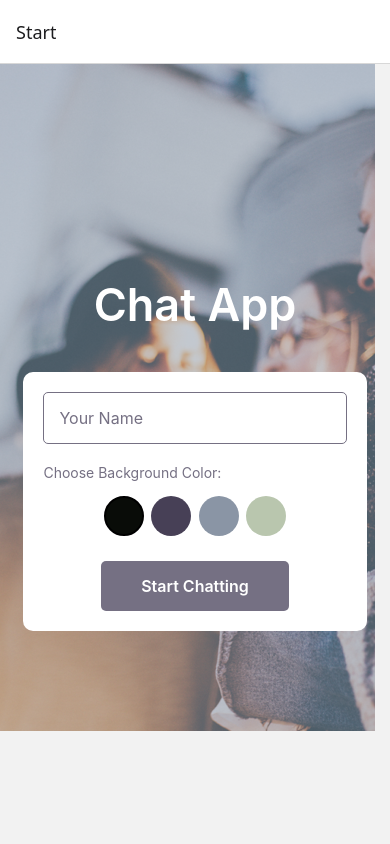
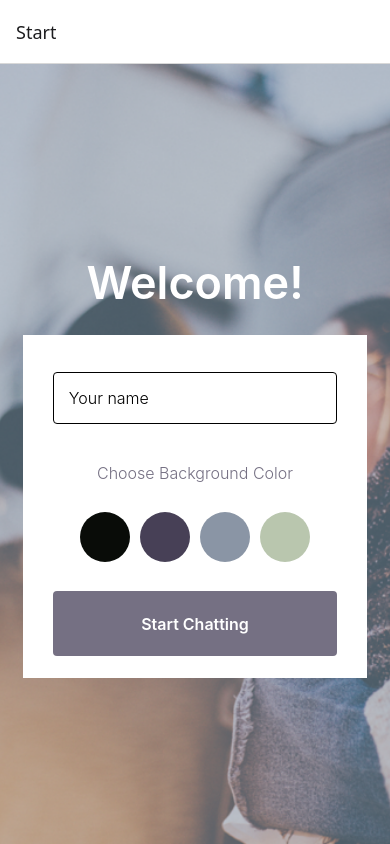
Before and after one commit to active-ugly-jumpers/chat-app, a React Native app: screen /Start in a window 390 px wide. Built offline with nearby package versions, Linux system fonts and the light colour scheme.

Commit message:
Real-Time Messaging & Firebase/Firestore Set Up

```diff
--- a/App.js
+++ b/App.js
@@ -1,24 +1,53 @@
-// App.js
-import React from "react";
-import { NavigationContainer } from "@react-navigation/native";
-import { createNativeStackNavigator } from "@react-navigation/native-stack";
+import { StyleSheet, Text, View } from 'react-native';
+// Import the screens we want to navigate
+import Start from './components/Start';
+import Chat from './components/Chat';
+import { NavigationContainer } from '@react-navigation/native';
+import { createNativeStackNavigator } from '@react-navigation/native-stack';
+import { initializeApp } from 'firebase/app';
+import { getFirestore } from 'firebase/firestore';
+import { LogBox } from 'react-native';
+LogBox.ignoreLogs(["AsyncStorage has been extracted from"]);
 
-// import screens
-import Start from "./components/Start";
-import Chat from "./components/Chat";
-
-// create stack navigator
+// Create the navigator
 const Stack = createNativeStackNavigator();
 
+// The app's main Chat component that renders the chat UI
 const App = () => {
+  const firebaseConfig = {
+    apiKey: "AIzaSyBnOcbLwO-fTmEVtDdh2dV-qS-HIqoYNgc",
+    authDomain: "chat-app-93611.firebaseapp.com",
+    projectId: "chat-app-93611",
+    storageBucket: "chat-app-93611.firebasestorage.app",
+    messagingSenderId: "57990901026",
+    appId: "1:57990901026:web:8098e237eed28cf547897b"
+  };
+
+  // Initialize Firebase
+  const app = initializeApp(firebaseConfig);
+
+  // Initialize Cloud Firestore and get a reference to the service
+  const db = getFirestore(app);
+
   return (
     <NavigationContainer>
       <Stack.Navigator initialRouteName="Start">
         <Stack.Screen name="Start" component={Start} />
-        <Stack.Screen name="Chat" component={Chat} />
+        <Stack.Screen name="Chat">
+          {(props) => <Chat db={db} {...props} />}
+        </Stack.Screen>
       </Stack.Navigator>
     </NavigationContainer>
   );
 };
 
+const styles = StyleSheet.create({
+  container: {
+    flex: 1,
+    backgroundColor: '#fff',
+    alignItems: 'center',
+    justifyContent: 'center',
+  },
+});
+
 export default App;
--- a/components/Chat.js
+++ b/components/Chat.js
@@ -1,55 +1,83 @@
+import { useEffect, useState } from 'react';
+import {
+  StyleSheet,
+  View,
+  Text,
+  Platform,
+  KeyboardAvoidingView,
+} from 'react-native';
+import { Bubble, GiftedChat } from 'react-native-gifted-chat';
+import {
+  collection,
+  getDocs,
+  addDoc,
+  onSnapshot,
+  query,
+  orderBy,
+} from 'firebase/firestore';
 
-import React, { useEffect } from "react";
-import { View, Text, StyleSheet, Platform, KeyboardAvoidingView } from "react-native";
-import { GiftedChat } from "react-native-gifted-chat";
+const Chat = ({ route, navigation, db }) => {
+  const { name, background, userID } = route.params;
+  const [messages, setMessages] = useState([]);
 
-
-// Chat component receives navigation and route props
-const Chat = ({ route, navigation }) => {
-  const { name, bgColor } = route.params;
-  // State to hold chat messages
-  const [messages, setMessages] = React.useState([]);
-
-
-  // useEffect to set initial messages when component mounts
+  // Effect hook to set navigation title
   useEffect(() => {
-    setMessages([
-      {
-        _id: 1,
-        text: `Welcome to the chat, ${name || "Guest"}!`, // Personalized welcome message
-        createdAt: new Date(),
-        user: {
-          _id: 2,
-          name: "Chat Bot",
-          avatar: "https://placeimg.com/140/140/any", // Bot avatar image
-        },
-      },
-      {
-        _id: 2,
-        text: "This is a system message.", // Example system message
-        createdAt: new Date(),
-        system: true,
-      },
-    ]);
+    navigation.setOptions({ title: name });
   }, []);
 
+  // Effect hook for messages
+  useEffect(() => {
+    const q = query(collection(db, 'messages'), orderBy('createdAt', 'desc'));
 
-  // useEffect to set the navigation bar title to the user's name or 'Chat'
-  useEffect(() => {
-    navigation.setOptions({ title: name || "Chat" });
-  }, [navigation, name]);
+    const unsubMessages = onSnapshot(q, (documentsSnapshot) => {
+      let newMessages = [];
+      documentsSnapshot.forEach((doc) => {
+        newMessages.push({
+          id: doc.id,
+          ...doc.data(),
+          createdAt: new Date(doc.data().createdAt.toMillis()),
+        });
+      });
+      setMessages(newMessages);
+    });
 
+    // Clean up code
+    return () => {
+      if (unsubMessages) unsubMessages();
+    };
+  }, []);
 
-  // Render the GiftedChat component with messages and send handler
+  // Function to handle sending messages
+  const onSend = (newMessages) => {
+    addDoc(collection(db, 'messages'), newMessages[0]);
+  };
+
+  // Function to handle chat bubble styling
+  const renderBubble = (props) => {
+    return (
+      <Bubble
+        {...props}
+        wrapperStyle={{
+          right: {
+            backgroundColor: '#000',
+          },
+          left: {
+            backgroundColor: '#FFF',
+          },
+        }}
+      />
+    );
+  };
+
   return (
-    <View style={{ flex: 1 }}>
+    <View style={[styles.container, { backgroundColor: background }]}>
       <GiftedChat
         messages={messages}
-        onSend={(newMessages) =>
-          setMessages((prev) => GiftedChat.append(prev, newMessages))
-        }
-        user={{ _id: 1 }}
+        renderBubble={renderBubble}
+        onSend={(messages) => onSend(messages)}
+        user={{ _id: userID, name: name }}
       />
+      {/* Fixes a device-specific blocked keyboard problem */}
       {Platform.OS === 'android' ? (
         <KeyboardAvoidingView behavior="height" />
       ) : (
@@ -59,20 +87,10 @@ const Chat = ({ route, navigation }) => {
   );
 };
 
-
-// Styles for potential container and text
 const styles = StyleSheet.create({
   container: {
     flex: 1,
-    justifyContent: "center",
-    alignItems: "center",
-  },
-  text: {
-    color: "#fff",
-    fontSize: 18,
   },
 });
 
-
-// Export the Chat component as default
 export default Chat;
--- a/components/Start.js
+++ b/components/Start.js
@@ -1,172 +1,158 @@
-import React, { useState } from "react";
+import { useState } from 'react';
 import {
+  StyleSheet,
   View,
   Text,
+  Button,
   TextInput,
+  ImageBackground,
   TouchableOpacity,
-  StyleSheet,
-  ImageBackground,
   Platform,
   KeyboardAvoidingView,
-} from "react-native";
+  Alert,
+} from 'react-native';
+import { getAuth, signInAnonymously } from 'firebase/auth';
 
-const backgroundImage = require("../assets/Background Image.png");
+const Start = ({ navigation }) => {
+  const auth = getAuth();
+  const [name, setName] = useState('');
+  const [background, setBackground] = useState('');
+  const colors = ['#090C08', '#474056', '#8A95A5', '#B9C6AE'];
 
-// Define available background colors
-const colors = ["#090C08", "#474056", "#8A95A5", "#B9C6AE"];
-
-// Start screen component
-const Start = ({ navigation }) => {
-  // State for user's name input
-  const [name, setName] = useState("");
-  // State for selected background color
-  const [bgColor, setBgColor] = useState(colors[0]);
+  const signInUser = () => {
+    signInAnonymously(auth)
+      .then((result) => {
+        navigation.navigate('Chat', {
+          userID: result.user.uid,
+          name: name,
+          background: background,
+        });
+        Alert.alert('Signed in Successfully!');
+      })
+      .catch((error) => {
+        Alert.alert('Unable to sign in, try again later.');
+      });
+  };
 
   return (
-    <ImageBackground source={backgroundImage} style={styles.background}>
-      <Text style={styles.title}>Chat App</Text>
-      {/* Use KeyboardAvoidingView on iOS to prevent keyboard from covering form */}
-      {Platform.OS === "ios" ? (
-        <KeyboardAvoidingView behavior="padding" style={{ flex: 1, width: "100%", justifyContent: "center", alignItems: "center" }}>
-          <View style={styles.box}>
-            <TextInput
-              style={styles.input}
-              value={name}
-              onChangeText={setName}
-              placeholder="Your Name"
-              placeholderTextColor="#757083"
-            />
-
-            {/* Color selection label */}
-            <Text style={styles.chooseColor}>Choose Background Color:</Text>
-            {/* Color selection options */}
-            <View style={styles.colorWrapper}>
-              {colors.map((color) => (
-                // Touchable color circle for selecting background color
-                <TouchableOpacity
-                  key={color}
-                  style={[
-                    styles.colorCircle,
-                    { backgroundColor: color },
-                    bgColor === color && styles.selected, // Highlight if selected
-                  ]}
-                  onPress={() => setBgColor(color)}
-                />
-              ))}
-            </View>
-
-            {/* Button to navigate to Chat screen with selected options */}
-            <TouchableOpacity
-              style={styles.button}
-              onPress={() => navigation.navigate("Chat", { name, bgColor })}
-            >
-              <Text style={styles.buttonText}>Start Chatting</Text>
-            </TouchableOpacity>
-          </View>
-        </KeyboardAvoidingView>
-      ) : (
+    <View style={styles.container}>
+      {/* Background Wallpaper */}
+      <ImageBackground
+        source={require('../assets/Background Image.png')}
+        style={styles.imageBackground}
+      >
+        {/* Title of page */}
+        <Text style={styles.title}>Welcome!</Text>
+        {/* Container for username and color background selection */}
         <View style={styles.box}>
+          {/* User Types Name */}
           <TextInput
-            style={styles.input}
+            style={styles.textInput}
             value={name}
             onChangeText={setName}
-            placeholder="Your Name"
-            placeholderTextColor="#757083"
+            placeholder="Your name"
           />
-
-          {/* Color selection label */}
-          <Text style={styles.chooseColor}>Choose Background Color:</Text>
-          {/* Color selection options */}
-          <View style={styles.colorWrapper}>
-            {colors.map((color) => (
-              // Touchable color circle for selecting background color
+          {/* User Selects Background Color */}
+          <Text style={styles.chooseBgColor}>Choose Background Color</Text>
+          <View style={styles.colorButtonContainer}>
+            {colors.map((color, index) => (
               <TouchableOpacity
-                key={color}
+                key={index}
                 style={[
-                  styles.colorCircle,
+                  styles.colorButton,
                   { backgroundColor: color },
-                  bgColor === color && styles.selected, // Highlight if selected
+                  background === color && styles.selectedColor,
                 ]}
-                onPress={() => setBgColor(color)}
+                onPress={() => setBackground(color)}
               />
             ))}
           </View>
-
-          {/* Button to navigate to Chat screen with selected options */}
-          <TouchableOpacity
-            style={styles.button}
-            onPress={() => navigation.navigate("Chat", { name, bgColor })}
-          >
+          {/* User Navigates to Chat */}
+          <TouchableOpacity style={styles.button} onPress={signInUser}>
             <Text style={styles.buttonText}>Start Chatting</Text>
           </TouchableOpacity>
         </View>
-      )}
-    </ImageBackground>
+        {/* Fixes a device-specific blocked keyboard problem */}
+        {Platform.OS === 'ios' ? (
+          <KeyboardAvoidingView behavior="padding" />
+        ) : null}
+      </ImageBackground>
+    </View>
   );
 };
 
-// Styles for the Start screen components
 const styles = StyleSheet.create({
-  background: {
+  container: {
     flex: 1,
-    justifyContent: "center",
-    alignItems: "center",
+    justifyContent: 'space-evenly',
+    alignItems: 'center',
+  },
+  imageBackground: {
+    flex: 1,
+    alignItems: 'center',
+    justifyContent: 'center',
+    height: '100%',
+    width: '100%',
   },
   title: {
     fontSize: 45,
-    fontWeight: "600",
-    color: "#fff",
-    marginBottom: 40,
+    fontWeight: '600',
+    color: '#fff',
+    margin: 25,
   },
   box: {
-    backgroundColor: "white",
-    width: "88%",
-    padding: 20,
-    borderRadius: 10,
-    alignItems: "center",
+    backgroundColor: '#fff',
+    width: '88%',
+    height: '44%',
+    alignItems: 'center',
+    justifyContent: 'space-around',
+    padding: 10,
   },
-  input: {
-    width: "100%",
-    borderColor: "#757083",
+  textInput: {
+    width: '88%',
+    padding: 15,
     borderWidth: 1,
-    borderRadius: 5,
-    padding: 15,
+    borderRadius: 4,
+    marginTop: 15,
+    marginBottom: 15,
     fontSize: 16,
-    color: "#757083",
+    fontWeight: '300',
+    opacity: 100,
   },
-  chooseColor: {
-    alignSelf: "flex-start",
-    marginTop: 20,
-    color: "#757083",
+  chooseBgColor: {
+    color: '#757083',
+    fontSize: 16,
+    fontWeight: '300',
+    opacity: 100,
   },
-  colorWrapper: {
-    flexDirection: "row",
-    marginVertical: 15,
-    justifyContent: "space-between",
-    width: "60%",
+  colorButtonContainer: {
+    flexDirection: 'row',
+    justifyContent: 'center',
   },
-  colorCircle: {
-    width: 40,
-    height: 40,
-    borderRadius: 20,
+  colorButton: {
+    width: 50,
+    height: 50,
+    borderRadius: 25,
+    margin: 5,
   },
-  selected: {
-    borderWidth: 2,
-    borderColor: "#000",
+  selectedColor: {
+    borderColor: '#c0c0c0',
+    borderWidth: 5,
   },
   button: {
-    backgroundColor: "#757083",
-    paddingVertical: 15,
-    paddingHorizontal: 40,
-    borderRadius: 5,
-    marginTop: 10,
+    alignItems: 'center',
+    backgroundColor: '#757083',
+    borderRadius: 4,
+    height: '20%',
+    justifyContent: 'center',
+    padding: 10,
+    width: '88%',
   },
   buttonText: {
-    color: "#fff",
     fontSize: 16,
-    fontWeight: "600",
+    fontWeight: '600',
+    color: '#fff',
   },
 });
 
-// Export the Start component as default
 export default Start;
--- a/package.json
+++ b/package.json
@@ -13,6 +13,7 @@
     "@react-navigation/native-stack": "^7.9.0",
     "expo": "~54.0.30",
     "expo-status-bar": "~3.0.9",
+    "firebase": "^12.7.0",
     "react": "19.1.0",
     "react-dom": "19.1.0",
     "react-native": "0.81.5",
```
Also changed, not shown: 1 other file (tests, documents, lock files or other folders).
